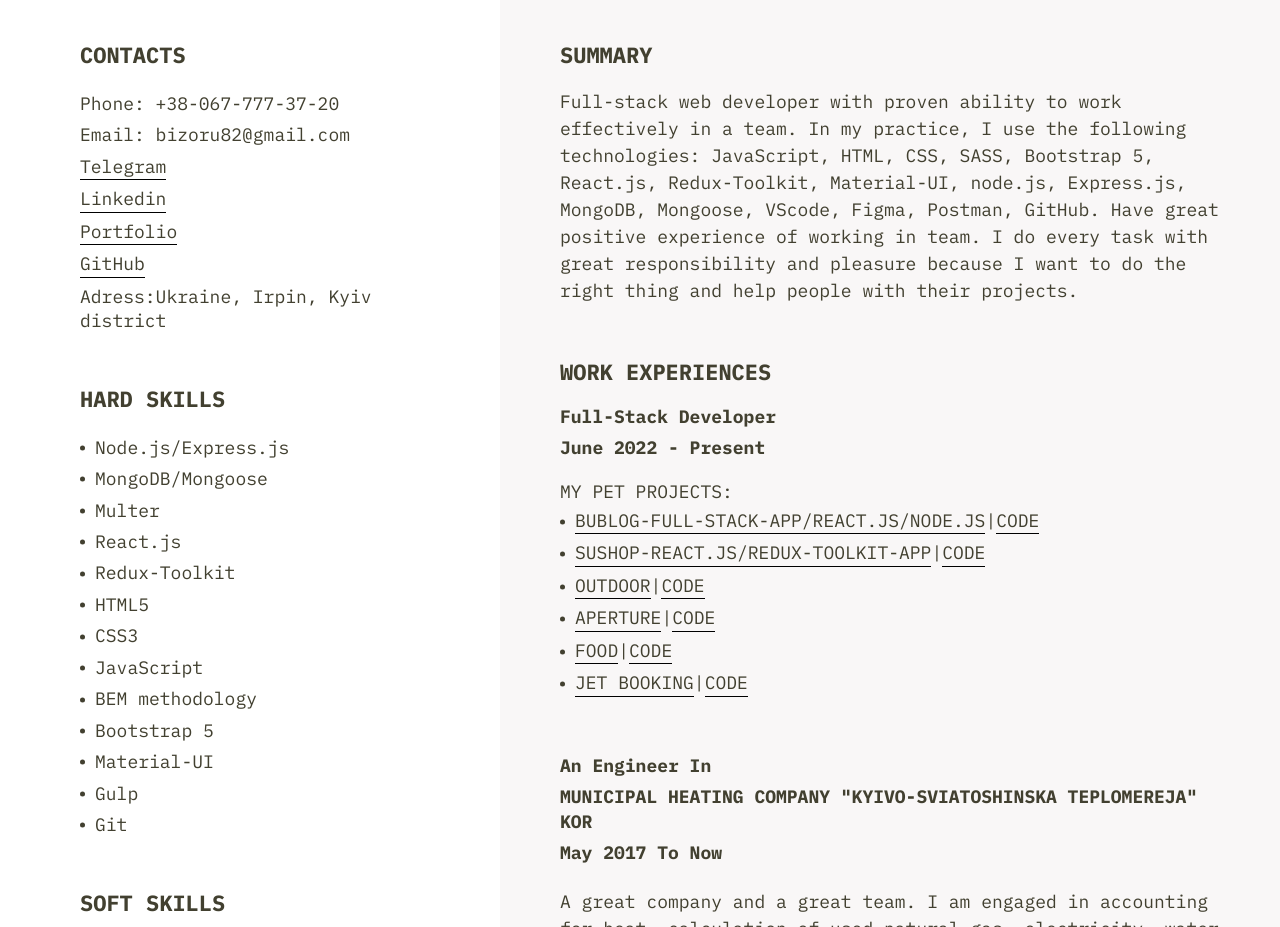
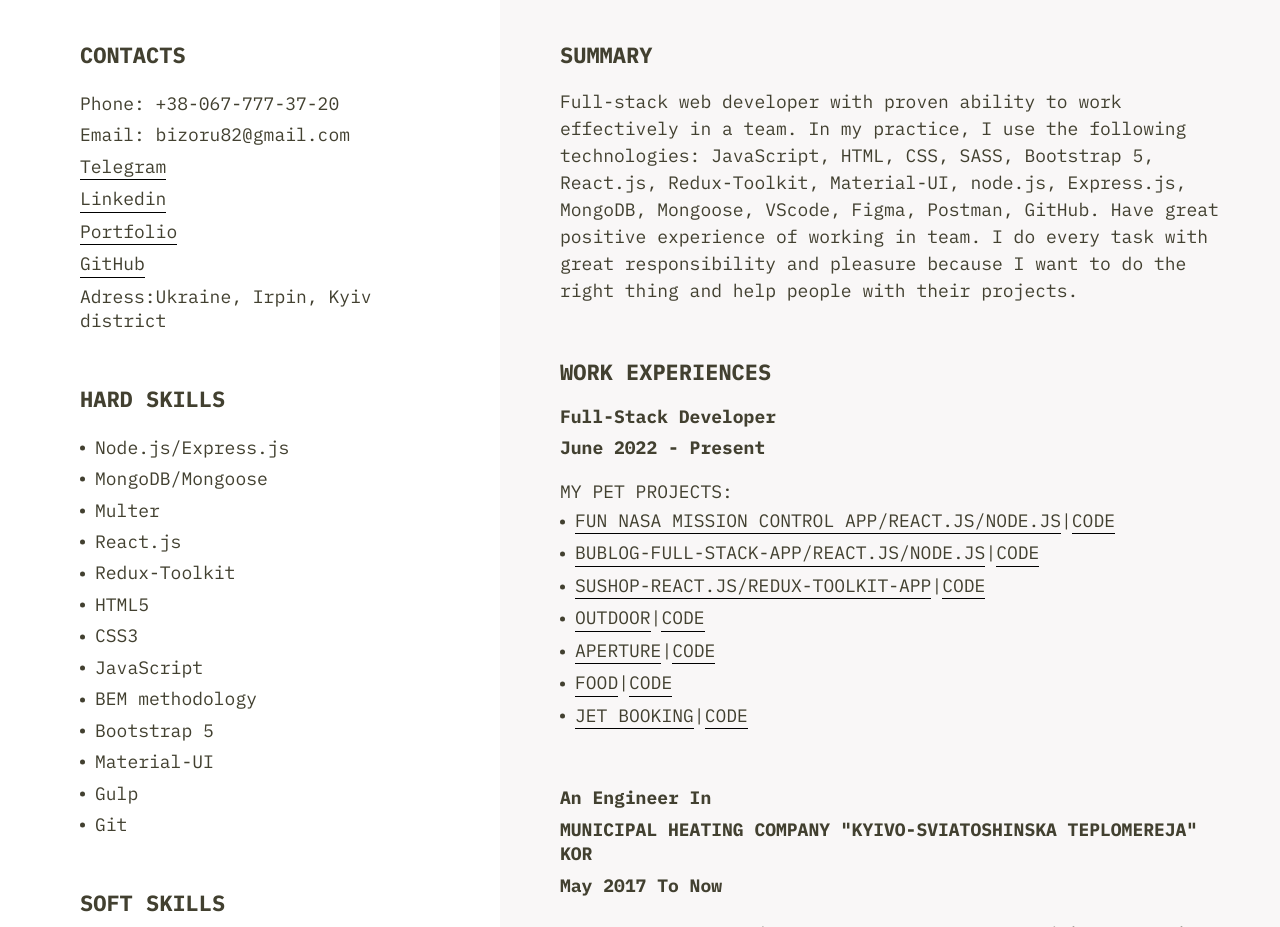
Before and after one commit to YuraMakhnitko/cv, a plain HTML site: page index.html in a window 1280 px wide. Shown: the part 440-1367 px from the top of the page. Drawn offline with Linux system fonts and the light colour scheme.

Commit message:
Update index.html

```diff
--- a/index.html
+++ b/index.html
@@ -1,23 +1,20 @@
 <!DOCTYPE html>
 <html lang="ru">
-
   <head>
     <title>YDevelop</title>
-	<meta charset="UTF-8">
-	<meta name="format-detection" content="telephone=no">
+    <meta charset="UTF-8" />
+    <meta name="format-detection" content="telephone=no" />
     <!-- <style>body{opacity: 0;}</style> -->
-	<link rel="stylesheet" href="css/style.min.css?_v=20230420145510">
-	<link rel="shortcut icon" href="favicon.ico">
+    <link rel="stylesheet" href="css/style.min.css?_v=20230420145510" />
+    <link rel="shortcut icon" href="favicon.ico" />
     <!-- <meta name="robots" content="noindex, nofollow"> -->
-	<meta name="viewport" content="width=device-width, initial-scale=1.0">
+    <meta name="viewport" content="width=device-width, initial-scale=1.0" />
   </head>
 
   <body>
     <div class="wrapper">
       <header class="header">
-			<div class="header__container">
-
-			</div>
+        <div class="header__container"></div>
       </header>
       <main class="page">
         <div class="cv__container">
@@ -25,17 +22,41 @@
             <div class="cv__left">
               <div class="cv__photo">
                 <div class="cv__image-ibg">
-								<picture><source srcset="img/photocv.webp" type="image/webp"><img src="img/photocv.jpg" alt="cv" /></picture>
+                  <picture
+                    ><source srcset="img/photocv.webp" type="image/webp" />
+                    <img src="img/photocv.jpg" alt="cv"
+                  /></picture>
                 </div>
               </div>
               <div class="cv__contacts">
                 <p class="cv__title">CONTACTS</p>
-							<a href="tel:+380677773720" class="cv__phone"><span>Phone: +38-067-777-37-20</span></a>
-							<a href="mailto:bizoru82@gmail.com" class="cv__email"><span>Email: bizoru82@gmail.com</span></a>
-							<a href="tg://resolve?domain=@bizoru82" class="cv__telegram"><span>Telegram</span></a>
-							<a target="_blank" href="https://www.linkedin.com/in/yuriy-makhnitko-253115259" class="cv__linkedin"><span>Linkedin</span></a>
-							<a target="_blank" href="https://yuramakhnitko.github.io/portfolio/" class="cv__portfolio"><span>Portfolio</span></a>
-							<a target="_blank" href="https://github.com/YuraMakhnitko" class="cv__github"><span>GitHub</span></a>
+                <a href="tel:+380677773720" class="cv__phone"
+                  ><span>Phone: +38-067-777-37-20</span></a
+                >
+                <a href="mailto:bizoru82@gmail.com" class="cv__email"
+                  ><span>Email: bizoru82@gmail.com</span></a
+                >
+                <a href="tg://resolve?domain=@bizoru82" class="cv__telegram"
+                  ><span>Telegram</span></a
+                >
+                <a
+                  target="_blank"
+                  href="https://www.linkedin.com/in/yuriy-makhnitko-253115259"
+                  class="cv__linkedin"
+                  ><span>Linkedin</span></a
+                >
+                <a
+                  target="_blank"
+                  href="https://yuramakhnitko.github.io/portfolio/"
+                  class="cv__portfolio"
+                  ><span>Portfolio</span></a
+                >
+                <a
+                  target="_blank"
+                  href="https://github.com/YuraMakhnitko"
+                  class="cv__github"
+                  ><span>GitHub</span></a
+                >
                 <p class="cv__adress">
                   <span>Adress:</span>Ukraine, Irpin, Kyiv district
                 </p>
@@ -82,21 +103,13 @@
                 <p class="cv__right-title">SUMMARY</p>
                 <p class="cv__summary">
                   Full-stack web developer with proven ability to work
-								effectively in a team.
-								<!-- I am mastering the direction in the IT
-                  field as a full stack web developer. I have developed several
-                  projects ranging from simple landing page layouts to more
-                  complex ones that include both the client and backend parts of
-                  a web application.  -->
-								In my practice, I use the following technologies: JavaScript,
-								HTML, CSS, SASS, Bootstrap 5, React.js, Redux-Toolkit,
-								Material-UI, node.js, Express.js, MongoDB, Mongoose, VScode,
-								Figma, Postman, GitHub. Have great positive experience of
-								working in team. I do every task with great responsibility and
-								pleasure because I want to do the right thing and help people
-								with their projects.
-
-								<!-- I am mastering the direction in the IT field as a full stack web developer. During this time, I have developed several projects ranging from simple landing page layouts to more complex ones that include both the client and backend parts of a web application. In my practice, I use the following modern technologies to create sites: JavaScript, HTML, CSS, SASS, Bootstrap 5, React.js, Redux-Toolkit, Material-UI, node.js, Express.js, MongoDB, Mongoose, VScode, Figma , Postman, GitHub. -->
+                  effectively in a team. In my practice, I use the following
+                  technologies: JavaScript, HTML, CSS, SASS, Bootstrap 5,
+                  React.js, Redux-Toolkit, Material-UI, node.js, Express.js,
+                  MongoDB, Mongoose, VScode, Figma, Postman, GitHub. Have great
+                  positive experience of working in team. I do every task with
+                  great responsibility and pleasure because I want to do the
+                  right thing and help people with their projects.
                 </p>
                 <p class="cv__right-title">WORK EXPERIENCES</p>
                 <p class="cv__work-sub-title">Full-stack developer</p>
@@ -105,23 +118,105 @@
                   <p class="cv__pet-title">My Pet Projects:</p>
                   <ul class="cv__projects-pet-list">
                     <li class="cv__pet">
-										<a target="_blank" href="https://buglog-client.vercel.app/" class="cv__pet-link"><span>BUBLOG-FULL-STACK-APP/REACT.JS/NODE.JS</span></a><span>|</span><a target="_blank" href="https://github.com/YuraMakhnitko/bublog-back" class="cv__pet-code"><span>Code</span></a>
+                      <a
+                        target="_blank"
+                        href="https://nasa-fun-dashboard-git-main-yuramakhnitko.vercel.app"
+                        class="cv__pet-link"
+                        ><span
+                          >FUN NASA Mission Control APP/REACT.JS/NODE.JS</span
+                        ></a
+                      ><span>|</span
+                      ><a
+                        target="_blank"
+                        href="https://github.com/YuraMakhnitko/nasa-project"
+                        class="cv__pet-code"
+                        ><span>Code</span></a
+                      >
                     </li>
                     <li class="cv__pet">
-										<a target="_blank" href="https://yura-makhnitko-github-io.vercel.app/" class="cv__pet-link"><span>SUSHOP-REACT.JS/REDUX-TOOLKIT-APP</span></a><span>|</span><a target="_blank" href="https://github.com/YuraMakhnitko/YuraMakhnitko.github.io" class="cv__pet-code"><span>Code</span></a>
+                      <a
+                        target="_blank"
+                        href="https://buglog-client.vercel.app/"
+                        class="cv__pet-link"
+                        ><span>BUBLOG-FULL-STACK-APP/REACT.JS/NODE.JS</span></a
+                      ><span>|</span
+                      ><a
+                        target="_blank"
+                        href="https://github.com/YuraMakhnitko/bublog-back"
+                        class="cv__pet-code"
+                        ><span>Code</span></a
+                      >
                     </li>
                     <li class="cv__pet">
-										<a target="_blank" href="https://yuramakhnitko.github.io/outdoor/" class="cv__pet-link"><span>Outdoor</span></a><span>|</span><a target="_blank" href="https://github.com/yuramakhnitko/outdoor" class="cv__pet-code"><span>Code</span></a>
+                      <a
+                        target="_blank"
+                        href="https://yura-makhnitko-github-io.vercel.app/"
+                        class="cv__pet-link"
+                        ><span>SUSHOP-REACT.JS/REDUX-TOOLKIT-APP</span></a
+                      ><span>|</span
+                      ><a
+                        target="_blank"
+                        href="https://github.com/YuraMakhnitko/YuraMakhnitko.github.io"
+                        class="cv__pet-code"
+                        ><span>Code</span></a
+                      >
                     </li>
                     <li class="cv__pet">
-										<a target="_blank" href="https://yuramakhnitko.github.io/aperture/" class="cv__pet-link"><span>Aperture</span></a><span>|</span><a target="_blank" href="https://github.com/YuraMakhnitko/aperture" class="cv__pet-code"><span>Code</span></a>
+                      <a
+                        target="_blank"
+                        href="https://yuramakhnitko.github.io/outdoor/"
+                        class="cv__pet-link"
+                        ><span>Outdoor</span></a
+                      ><span>|</span
+                      ><a
+                        target="_blank"
+                        href="https://github.com/yuramakhnitko/outdoor"
+                        class="cv__pet-code"
+                        ><span>Code</span></a
+                      >
                     </li>
                     <li class="cv__pet">
-										<a target="_blank" href="https://yuramakhnitko.github.io/tastyfood/" class="cv__pet-link"><span>Food</span></a><span>|</span><a target="_blank" href="https://github.com/YuraMakhnitko/tastyfood" class="cv__pet-code"><span>Code</span></a>
+                      <a
+                        target="_blank"
+                        href="https://yuramakhnitko.github.io/aperture/"
+                        class="cv__pet-link"
+                        ><span>Aperture</span></a
+                      ><span>|</span
+                      ><a
+                        target="_blank"
+                        href="https://github.com/YuraMakhnitko/aperture"
+                        class="cv__pet-code"
+                        ><span>Code</span></a
+                      >
+                    </li>
+                    <li class="cv__pet">
+                      <a
+                        target="_blank"
+                        href="https://yuramakhnitko.github.io/tastyfood/"
+                        class="cv__pet-link"
+                        ><span>Food</span></a
+                      ><span>|</span
+                      ><a
+                        target="_blank"
+                        href="https://github.com/YuraMakhnitko/tastyfood"
+                        class="cv__pet-code"
+                        ><span>Code</span></a
+                      >
                     </li>
 
                     <li class="cv__pet">
-										<a target="_blank" href="https://yuramakhnitko.github.io/jetbooking/" class="cv__pet-link"><span>Jet Booking</span></a><span>|</span><a target="_blank" href="https://github.com/YuraMakhnitko/jetbooking" class="cv__pet-code"><span>Code</span></a>
+                      <a
+                        target="_blank"
+                        href="https://yuramakhnitko.github.io/jetbooking/"
+                        class="cv__pet-link"
+                        ><span>Jet Booking</span></a
+                      ><span>|</span
+                      ><a
+                        target="_blank"
+                        href="https://github.com/YuraMakhnitko/jetbooking"
+                        class="cv__pet-code"
+                        ><span>Code</span></a
+                      >
                     </li>
                   </ul>
                 </div>
@@ -238,8 +333,7 @@
         </div>
       </main>
       <footer class="footer">
-			<div class="footer__container">
-			</div>
+        <div class="footer__container"></div>
       </footer>
     </div>
     <!--
@@ -255,5 +349,4 @@
  -->
     <script src="js/app.min.js?_v=20230420145510"></script>
   </body>
-
 </html>
```
Lines whose indentation alone changed are shown as unchanged.
